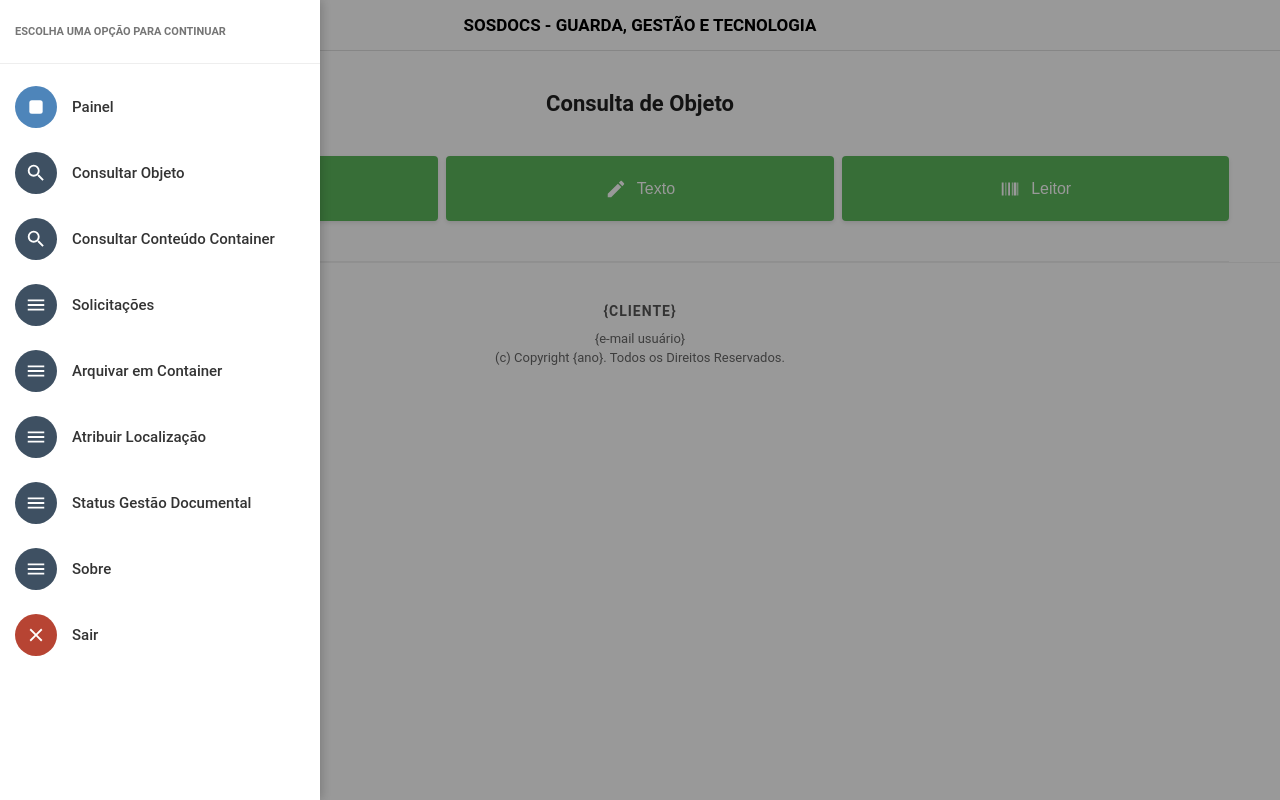
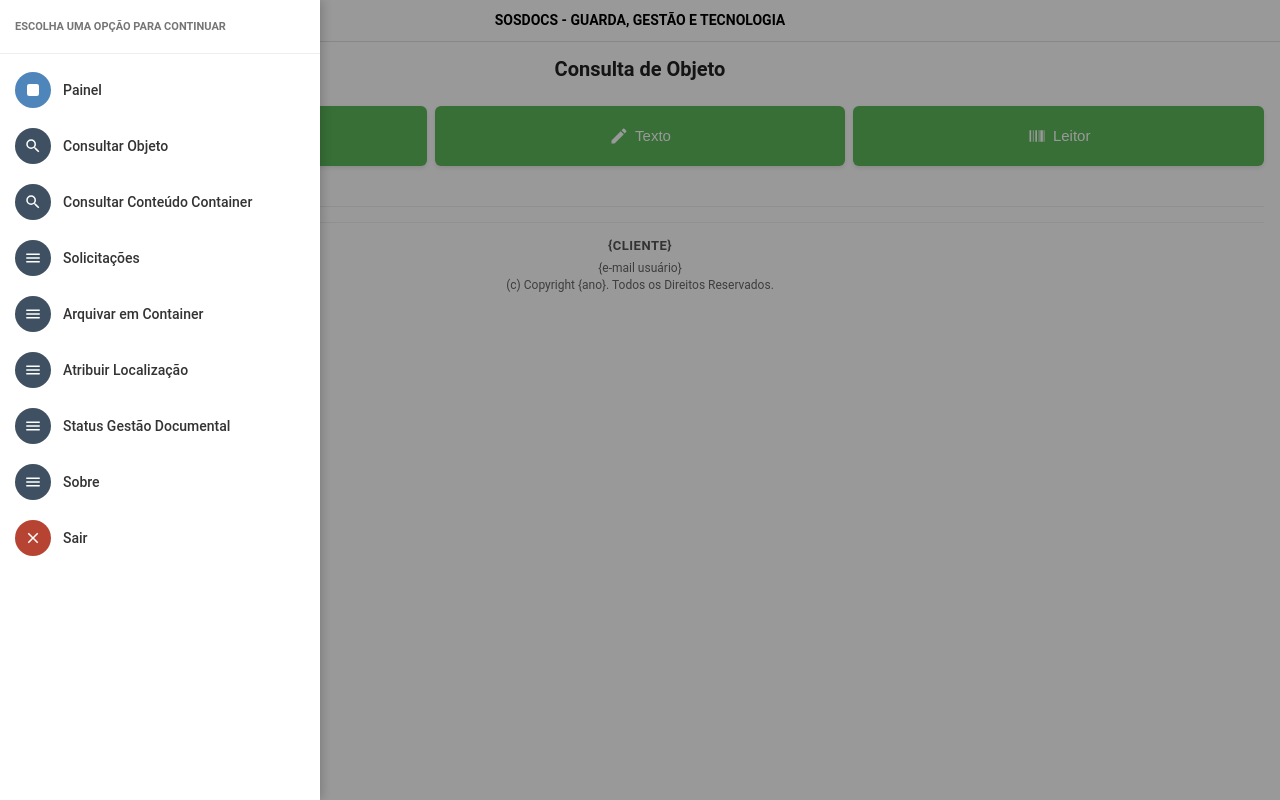
Before and after one commit to macielguilherme/app-docz, a plain HTML site: page consulta_objeto.html in a window 1280 px wide. Both pictures are taken after a click on the element 37 px from the left and 25 px from the top of the page. Drawn offline with Linux system fonts and the light colour scheme.

Commit message:
Update consulta_objeto.html

```diff
--- a/consulta_objeto.html
+++ b/consulta_objeto.html
@@ -9,6 +9,8 @@
         * {
             box-sizing: border-box;
             -webkit-tap-highlight-color: transparent;
+            margin: 0;
+            padding: 0;
         }
 
         body {
@@ -18,9 +20,10 @@
             font-family: 'Roboto', Arial, sans-serif;
             display: flex;
             flex-direction: column;
-            align-items: center;
-            min-height: 100vh;
-            overflow-x: hidden;
+            height: 100vh;
+            overflow: hidden;
+            position: fixed;
+            width: 100%;
         }
 
         /* Overlay e Sidebar */
@@ -56,7 +59,7 @@
 
         /* Cabeçalho da Sidebar */
         .sidebar-header {
-            padding: 25px 15px;
+            padding: 20px 15px;
             font-size: 11px;
             color: #757575;
             font-weight: 700;
@@ -68,7 +71,7 @@
         }
 
         .menu-list {
-            padding: 10px 0;
+            padding: 8px 0;
             overflow-y: auto;
             flex-grow: 1;
         }
@@ -76,23 +79,28 @@
         .menu-item {
             display: flex;
             align-items: center;
-            padding: 12px 15px;
+            padding: 10px 15px;
             text-decoration: none;
             color: #333;
-            font-size: 15px;
+            font-size: 14px;
             font-weight: 500;
         }
 
         /* Círculos e Ícones específicos */
         .icon-circle {
-            width: 42px;
-            height: 42px;
+            width: 36px;
+            height: 36px;
             border-radius: 50%;
-            margin-right: 15px;
+            margin-right: 12px;
             display: flex;
             align-items: center;
             justify-content: center;
             flex-shrink: 0;
+        }
+
+        .icon-circle svg {
+            width: 18px;
+            height: 18px;
         }
 
         .bg-blue {
@@ -110,36 +118,40 @@
         /* --- Cabeçalho Superior --- */
         .header {
             width: 100%;
-            padding: 15px 20px;
+            padding: 12px 16px;
             border-bottom: 1px solid #e0e0e0;
             display: flex;
             align-items: center;
             background: #fff;
+            flex-shrink: 0;
         }
 
         .menu-btn {
             cursor: pointer;
             display: flex;
             flex-direction: column;
-            gap: 5px;
-            width: 35px;
+            gap: 4px;
+            width: 30px;
         }
 
         .menu-btn div {
-            width: 25px;
-            height: 3px;
+            width: 22px;
+            height: 2.5px;
             background: #333;
         }
 
         .header-title {
             flex-grow: 1;
             text-align: center;
-            font-size: 17px;
+            font-size: 14px;
             font-weight: 700;
             color: #000;
             text-transform: uppercase;
             line-height: 1.2;
-            padding-right: 35px;
+            padding-right: 30px;
+            white-space: nowrap;
+            overflow: hidden;
+            text-overflow: ellipsis;
         }
 
         /* --- Conteúdo Principal --- */
@@ -148,36 +160,38 @@
             display: flex;
             flex-direction: column;
             align-items: center;
-            padding-top: 40px;
+            padding: 15px 16px 0;
+            flex: 1;
+            overflow-y: auto;
         }
 
         .page-title {
-            font-size: 22px;
+            font-size: 20px;
             font-weight: 700;
-            margin: 0 0 40px 0;
+            margin: 0 0 25px 0;
             color: #212121;
             text-align: center;
         }
 
         /* Grid de Botões (Scan, Texto, Leitor) */
         .button-grid {
-            width: 92%;
+            width: 100%;
             display: grid;
             grid-template-columns: 1fr 1fr 1fr;
             gap: 8px;
+            margin-bottom: 25px;
         }
 
         .btn-action {
-            height: 65px;
+            height: 60px;
             background-color: #5cb85c;
-            /* Verde padrão do botão 'Entrar' */
             border: none;
-            border-radius: 4px;
+            border-radius: 6px;
             color: white;
             display: flex;
             align-items: center;
             justify-content: center;
-            gap: 10px;
+            gap: 6px;
             cursor: pointer;
             text-decoration: none;
             box-shadow: 0 2px 4px rgba(0, 0, 0, 0.1);
@@ -188,46 +202,117 @@
         }
 
         .btn-action span {
-            font-size: 16px;
+            font-size: 15px;
             font-weight: 500;
         }
 
         .icon-svg {
-            width: 22px;
-            height: 22px;
+            width: 20px;
+            height: 20px;
             fill: white;
         }
 
         /* Divisor */
         .divider {
-            width: 92%;
+            width: 100%;
             height: 1px;
             background-color: #eee;
-            margin-top: 40px;
+            margin: 15px 0;
         }
 
         /* --- Rodapé --- */
         .footer {
-            margin-top: auto;
             width: 100%;
-            padding: 40px 0;
             text-align: center;
+            padding: 15px 0;
             border-top: 1px solid #f0f0f0;
         }
 
         .footer p {
-            font-size: 13px;
+            font-size: 12px;
             color: #666;
-            margin: 4px 0;
+            margin: 3px 0;
         }
 
         .footer .demo-tag {
             text-transform: uppercase;
             font-weight: 700;
             color: #555;
-            margin-bottom: 12px;
-            font-size: 14px;
-            letter-spacing: 1px;
+            margin-bottom: 8px;
+            font-size: 13px;
+            letter-spacing: 0.5px;
+        }
+
+        /* Ajuste para telas muito pequenas */
+        @media (max-height: 700px) {
+            .page-title {
+                font-size: 18px;
+                margin-bottom: 15px;
+            }
+
+            .button-grid {
+                margin-bottom: 15px;
+            }
+
+            .btn-action {
+                height: 55px;
+            }
+
+            .btn-action span {
+                font-size: 14px;
+            }
+
+            .icon-svg {
+                width: 18px;
+                height: 18px;
+            }
+
+            .footer {
+                padding: 12px 0;
+            }
+        }
+
+        /* Galaxy A35 específico (aproximadamente 412x700) */
+        @media (max-width: 420px) and (max-height: 720px) {
+            .header-title {
+                font-size: 12px;
+            }
+
+            .page-title {
+                font-size: 18px;
+                margin-bottom: 15px;
+            }
+
+            .btn-action {
+                height: 52px;
+                gap: 4px;
+            }
+
+            .btn-action span {
+                font-size: 13px;
+            }
+
+            .icon-svg {
+                width: 16px;
+                height: 16px;
+            }
+
+            .divider {
+                margin: 12px 0;
+            }
+
+            .footer {
+                padding: 10px 0;
+            }
+
+            .footer p {
+                font-size: 11px;
+            }
+
+            .footer .demo-tag {
+                font-size: 12px;
+                margin-bottom: 5px;
+            }
         }
     </style>
 </head>
@@ -252,8 +337,7 @@
             <a href="consulta_objeto.html" class="menu-item">
                 <div class="icon-circle bg-dark">
                     <svg width="22" height="22" fill="white" viewBox="0 0 24 24">
-                        <path
-                            d="M15.5 14h-.79l-.28-.27A6.471 6.471 0 0 0 16 9.5 6.5 6.5 0 1 0 9.5 16c1.61 0 3.09-.59 4.23-1.57l.27.28v.79l5 4.99L20.49 19l-4.99-5zm-6 0C7.01 14 5 11.99 5 9.5S7.01 5 9.5 5 14 7.01 14 9.5 11.99 14 9.5 14z" />
+                        <path d="M15.5 14h-.79l-.28-.27A6.471 6.471 0 0 0 16 9.5 6.5 6.5 0 1 0 9.5 16c1.61 0 3.09-.59 4.23-1.57l.27.28v.79l5 4.99L20.49 19l-4.99-5zm-6 0C7.01 14 5 11.99 5 9.5S7.01 5 9.5 5 14 7.01 14 9.5 11.99 14 9.5 14z" />
                     </svg>
                 </div>
                 Consultar Objeto
@@ -261,44 +345,57 @@
             <a href="consulta_container.html" class="menu-item">
                 <div class="icon-circle bg-dark">
                     <svg width="22" height="22" fill="white" viewBox="0 0 24 24">
-                        <path
-                            d="M15.5 14h-.79l-.28-.27A6.471 6.471 0 0 0 16 9.5 6.5 6.5 0 1 0 9.5 16c1.61 0 3.09-.59 4.23-1.57l.27.28v.79l5 4.99L20.49 19l-4.99-5zm-6 0C7.01 14 5 11.99 5 9.5S7.01 5 9.5 5 14 7.01 14 9.5 11.99 14 9.5 14z" />
+                        <path d="M15.5 14h-.79l-.28-.27A6.471 6.471 0 0 0 16 9.5 6.5 6.5 0 1 0 9.5 16c1.61 0 3.09-.59 4.23-1.57l.27.28v.79l5 4.99L20.49 19l-4.99-5zm-6 0C7.01 14 5 11.99 5 9.5S7.01 5 9.5 5 14 7.01 14 9.5 11.99 14 9.5 14z" />
                     </svg>
                 </div>
                 Consultar Conteúdo Container
             </a>
 
             <a href="solicitacoes.html" class="menu-item">
-                <div class="icon-circle bg-dark"><svg width="22" height="22" fill="white" viewBox="0 0 24 24">
+                <div class="icon-circle bg-dark">
+                    <svg width="22" height="22" fill="white" viewBox="0 0 24 24">
                         <path d="M3 18h18v-2H3v2zm0-5h18v-2H3v2zm0-7v2h18V6H3z" />
-                    </svg></div>Solicitações
+                    </svg>
+                </div>
+                Solicitações
             </a>
             <a href="#" class="menu-item">
-                <div class="icon-circle bg-dark"><svg width="22" height="22" fill="white" viewBox="0 0 24 24">
+                <div class="icon-circle bg-dark">
+                    <svg width="22" height="22" fill="white" viewBox="0 0 24 24">
                         <path d="M3 18h18v-2H3v2zm0-5h18v-2H3v2zm0-7v2h18V6H3z" />
-                    </svg></div>Arquivar em Container
+                    </svg>
+                </div>
+                Arquivar em Container
             </a>
             <a href="#" class="menu-item">
-                <div class="icon-circle bg-dark"><svg width="22" height="22" fill="white" viewBox="0 0 24 24">
+                <div class="icon-circle bg-dark">
+                    <svg width="22" height="22" fill="white" viewBox="0 0 24 24">
                         <path d="M3 18h18v-2H3v2zm0-5h18v-2H3v2zm0-7v2h18V6H3z" />
-                    </svg></div>Atribuir Localização
+                    </svg>
+                </div>
+                Atribuir Localização
             </a>
             <a href="#" class="menu-item">
-                <div class="icon-circle bg-dark"><svg width="22" height="22" fill="white" viewBox="0 0 24 24">
+                <div class="icon-circle bg-dark">
+                    <svg width="22" height="22" fill="white" viewBox="0 0 24 24">
                         <path d="M3 18h18v-2H3v2zm0-5h18v-2H3v2zm0-7v2h18V6H3z" />
-                    </svg></div>Status Gestão Documental
+                    </svg>
+                </div>
+                Status Gestão Documental
             </a>
             <a href="sobre.html" class="menu-item">
-                <div class="icon-circle bg-dark"><svg width="22" height="22" fill="white" viewBox="0 0 24 24">
+                <div class="icon-circle bg-dark">
+                    <svg width="22" height="22" fill="white" viewBox="0 0 24 24">
                         <path d="M3 18h18v-2H3v2zm0-5h18v-2H3v2zm0-7v2h18V6H3z" />
-                    </svg></div>Sobre
+                    </svg>
+                </div>
+                Sobre
             </a>
 
             <a href="index.html" class="menu-item">
                 <div class="icon-circle bg-red">
                     <svg width="22" height="22" fill="white" viewBox="0 0 24 24">
-                        <path
-                            d="M19 6.41L17.59 5 12 10.59 6.41 5 5 6.41 10.59 12 5 17.59 6.41 19 12 13.41 17.59 19 19 17.59 13.41 12z" />
+                        <path d="M19 6.41L17.59 5 12 10.59 6.41 5 5 6.41 10.59 12 5 17.59 6.41 19 12 13.41 17.59 19 19 17.59 13.41 12z" />
                     </svg>
                 </div>
                 Sair
@@ -323,16 +420,14 @@
         <div class="button-grid">
             <button class="btn-action">
                 <svg class="icon-svg" viewBox="0 0 24 24">
-                    <path
-                        d="M4 4h3l2-2h6l2 2h3a2 2 0 0 1 2 2v12a2 2 0 0 1-2 2H4a2 2 0 0 1-2-2V6a2 2 0 0 1 2-2m8 3a5 5 0 0 0-5 5 5 5 0 0 0 5 5 5 5 0 0 0 5-5 5 5 0 0 0-5-5m0 2a3 3 0 0 1 3 3 3 3 0 0 1-3 3 3 3 0 0 1-3-3 3 3 0 0 1 3-3z" />
+                    <path d="M4 4h3l2-2h6l2 2h3a2 2 0 0 1 2 2v12a2 2 0 0 1-2 2H4a2 2 0 0 1-2-2V6a2 2 0 0 1 2-2m8 3a5 5 0 0 0-5 5 5 5 0 0 0 5 5 5 5 0 0 0 5-5 5 5 0 0 0-5-5m0 2a3 3 0 0 1 3 3 3 3 0 0 1-3 3 3 3 0 0 1-3-3 3 3 0 0 1 3-3z" />
                 </svg>
                 <span>Scan</span>
             </button>
 
             <button class="btn-action">
                 <svg class="icon-svg" viewBox="0 0 24 24">
-                    <path
-                        d="M3 17.25V21h3.75L17.81 9.94l-3.75-3.75L3 17.25zM20.71 7.04c.39-.39.39-1.02 0-1.41l-2.34-2.34c-.39-.39-1.02-.39-1.41 0l-1.83 1.83 3.75 3.75 1.83-1.83z" />
+                    <path d="M3 17.25V21h3.75L17.81 9.94l-3.75-3.75L3 17.25zM20.71 7.04c.39-.39.39-1.02 0-1.41l-2.34-2.34c-.39-.39-1.02-.39-1.41 0l-1.83 1.83 3.75 3.75 1.83-1.83z" />
                 </svg>
                 <span>Texto</span>
             </button>
```
